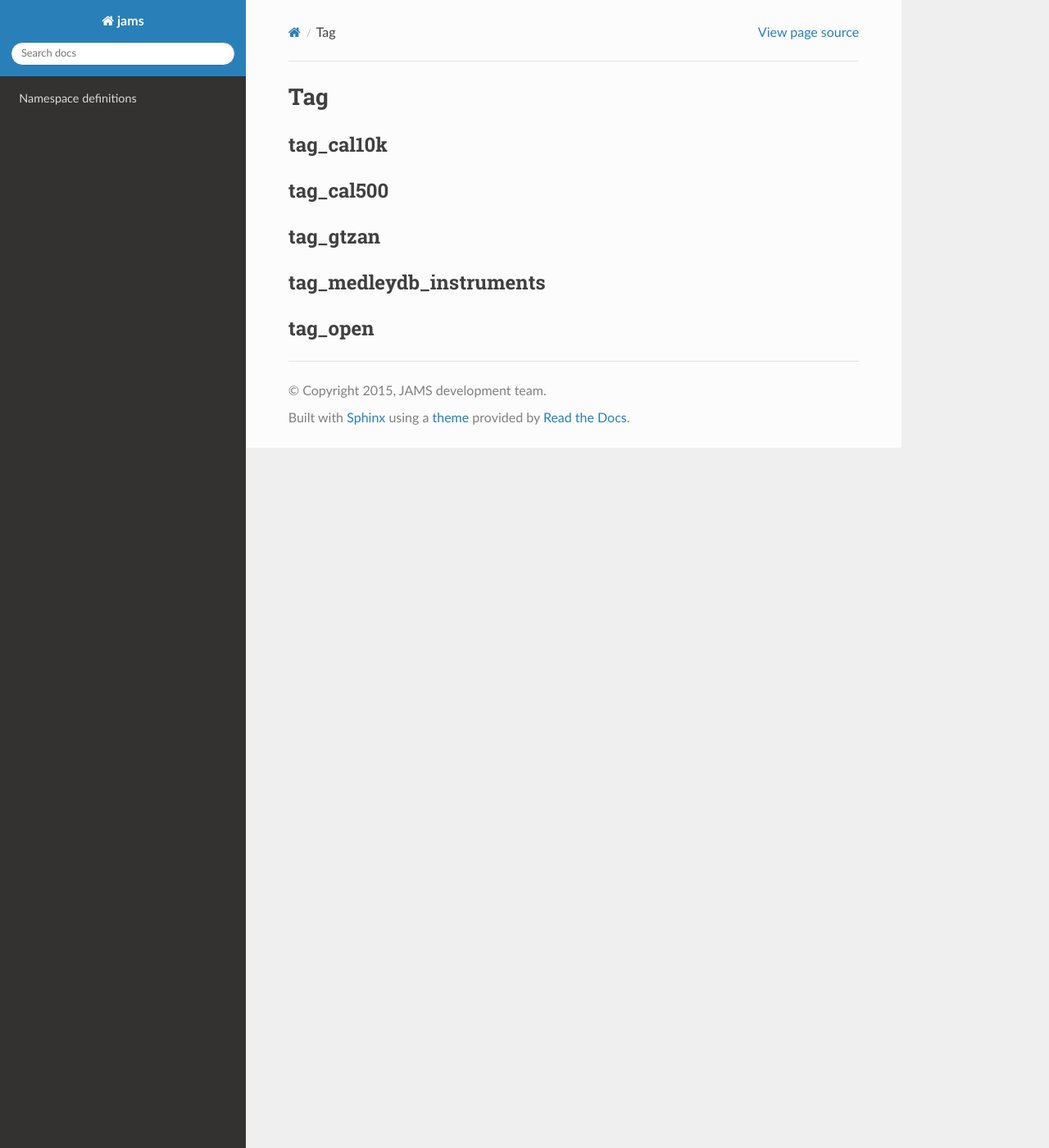
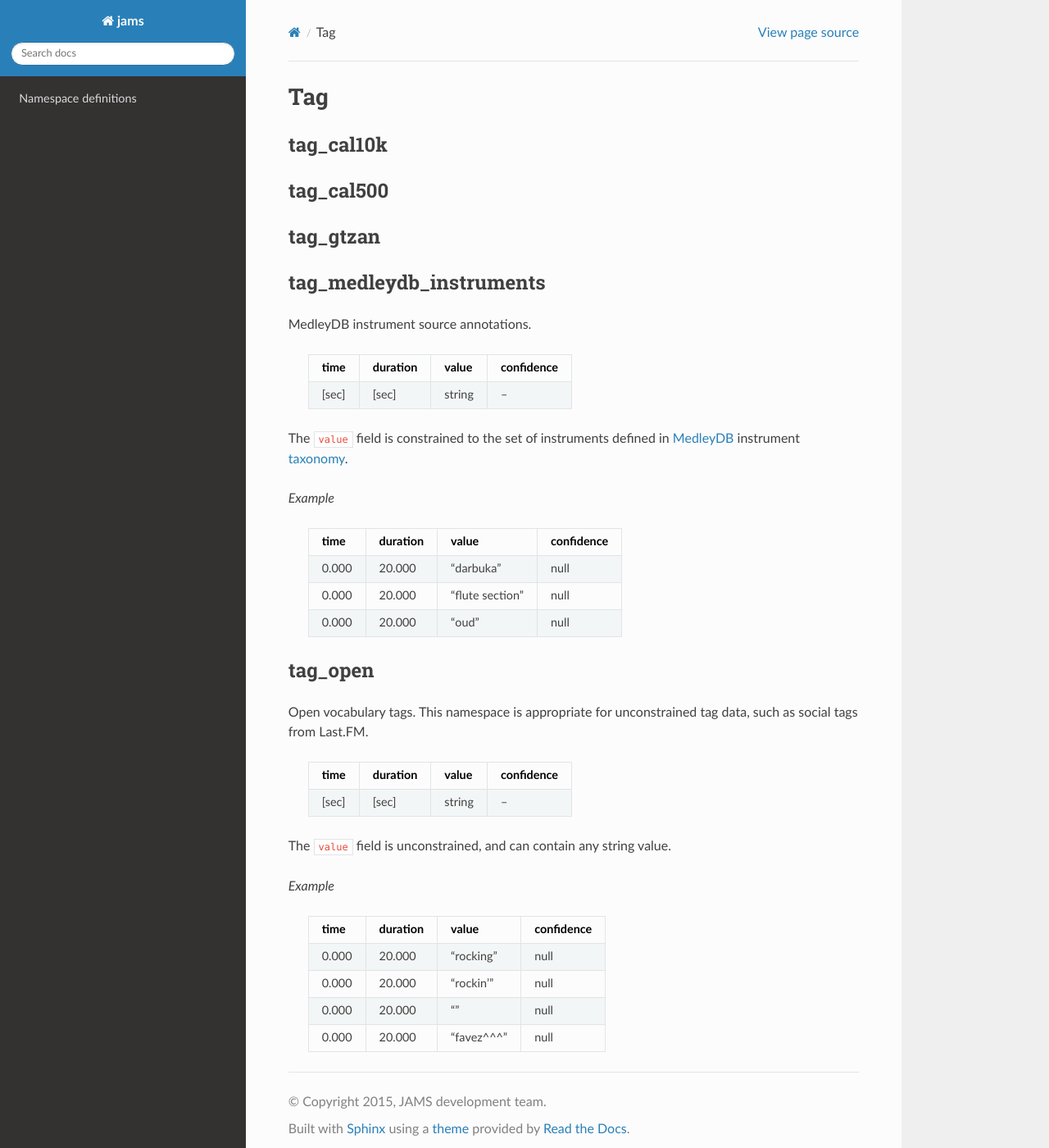
Before and after one commit to marl/jams, a Sphinx documentation site: the page built from docs/namespaces/tag.rst, in a window 1280 px wide and 1400 px high. Shown: the whole window at 82% size. Built offline with Sphinx 7.4.7 and the Read the Docs theme 2.0.0, drawn with Linux system fonts in a browser that asks for light colours.

Commit message:
added tag-open and tag-medley to namespace docs

```diff
--- a/docs/namespaces/tag.rst
+++ b/docs/namespaces/tag.rst
@@ -12,6 +12,50 @@ tag_gtzan
 
 tag_medleydb_instruments
 ~~~~~~~~~~~~~~~~~~~~~~~~
+MedleyDB instrument source annotations.
+
+    ===== ======== ================== ==========
+    time  duration value              confidence
+    ===== ======== ================== ==========
+    [sec] [sec]    string             --
+    ===== ======== ================== ==========
+
+The ``value`` field is constrained to the set of instruments defined
+in MedleyDB_ instrument taxonomy_.
+
+.. _MedleyDB: http://medleydb.weebly.com/
+.. _taxonomy: http://marl.smusic.nyu.edu/medleydb_webfiles/taxonomy.yaml
+
+*Example*
+
+    ===== ======== ================== ==========
+    time  duration value              confidence
+    ===== ======== ================== ==========
+    0.000 20.000   "darbuka"          null
+    0.000 20.000   "flute section"    null
+    0.000 20.000   "oud"              null
+    ===== ======== ================== ==========
 
 tag_open
 ~~~~~~~~
+Open vocabulary tags.  This namespace is appropriate for unconstrained
+tag data, such as social tags from Last.FM.
+
+    ===== ======== ================== ==========
+    time  duration value              confidence
+    ===== ======== ================== ==========
+    [sec] [sec]    string             --
+    ===== ======== ================== ==========
+
+The ``value`` field is unconstrained, and can contain any string value.
+
+*Example*
+
+    ===== ======== ================== ==========
+    time  duration value              confidence
+    ===== ======== ================== ==========
+    0.000 20.000   "rocking"          null
+    0.000 20.000   "rockin'"          null
+    0.000 20.000   ""                 null
+    0.000 20.000   "favez^^^"         null
+    ===== ======== ================== ==========
```
